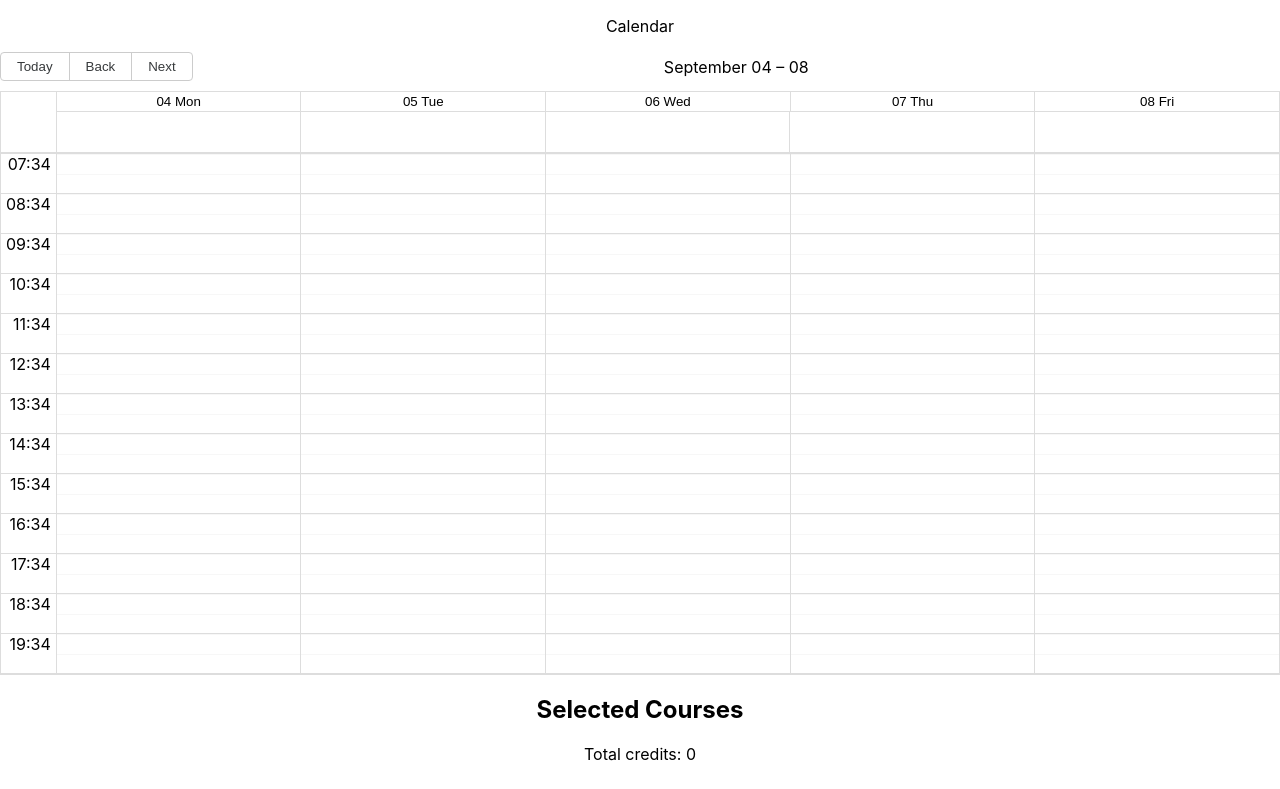
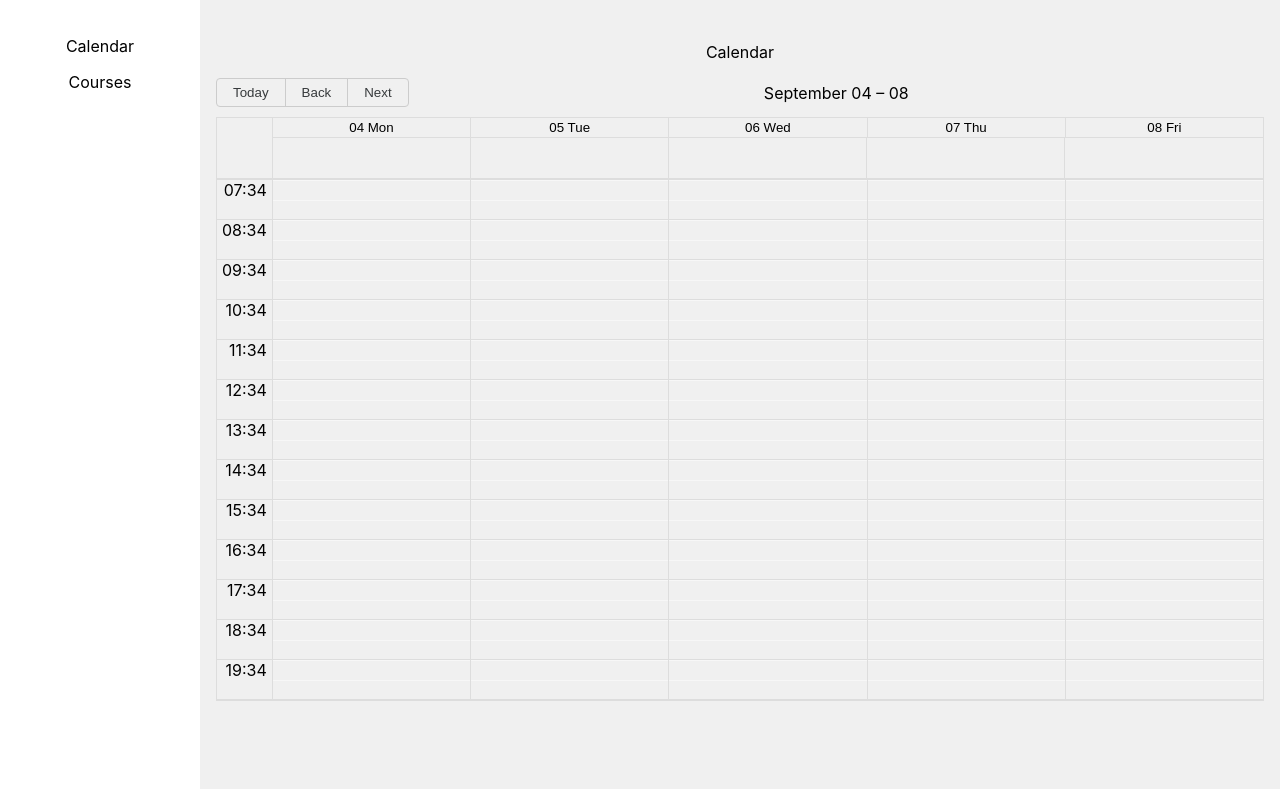
Before and after one commit to erlhol/EmnePlanleggern, a React (Create React App) app in the folder my-app/: page / in a window 1280 px wide. Shown: the top 789 px of the page. Built offline with nearby package versions, Linux system fonts and the light colour scheme; the HTML template or start-up script is replaced by a standard one.

Commit message:
Add to possible refactor changes

```diff
--- a/my-app/src/App.js
+++ b/my-app/src/App.js
@@ -4,6 +4,8 @@ import Schedule from './Schedule';
 import courses from './jsonfiles/courses.json'
 import 'react-big-calendar/lib/css/react-big-calendar.css';
 import { useState } from 'react';
+import { Navigation } from './Navigation';
+import classes from "./App.module.css";
 
 function App() {
 
@@ -11,7 +13,12 @@ function App() {
     Handles selected subjects (the subjects you have chosen)
     Renders all of the needed components*/
 
+    const [activePage, setActivePage] = useState("Calendar");
     const [selectedSubjects, setSelectedSubjects] = useState([]);
+
+    function activePageHandler(page) {
+        setActivePage(page);
+      }
 
     const onSetSelectedSubjects = (subject,should_add) => {
         if (should_add) {
@@ -27,12 +34,23 @@ function App() {
     }
 
     return (
-        <div className="App">
-        <p>Calendar</p>
-        <Schedule subjects={selectedSubjects}></Schedule>
-        <Courses subjects={courses} selected={selectedSubjects} changeSelected={onSetSelectedSubjects}></Courses>
+        <div className='App'>
+            <div className={classes.container}>
+            <div className={classes.left}>
+                <Navigation
+                activePage={activePage}
+                activePageHandler={activePageHandler}
+                />
+            </div>
+            <div className={classes.right}>
+                {activePage === "Calendar" && <><p>Calendar</p><Schedule subjects={selectedSubjects}></Schedule></>}
+                {activePage === "Courses" && <Courses subjects={courses} selected={selectedSubjects} changeSelected={onSetSelectedSubjects}></Courses>}
+            </div>
+            </div>
         <a href="mailto:erlinhol@uio.no">Kontakt Erling Holte på mail</a>
         </div>
+
+
     );
 }
 
--- /dev/null
+++ b/my-app/src/App.module.css
@@ -0,0 +1,17 @@
+.container {
+    display: flex;
+    min-height: 100vh;
+}
+
+.left {
+    width: 200px;
+    min-height: 100vh;
+    padding-top: 20px;
+}
+
+.right {
+    flex-grow: 1;
+    min-height: 100vh;
+    padding: 26px 16px 0;
+    background: #f0f0f0;
+}
--- /dev/null
+++ b/my-app/src/Navigation.js
@@ -0,0 +1,18 @@
+import React from "react";
+
+export function Navigation(props) {
+  return (
+    <div>
+      <p
+        label="Calendar"
+        active={props.activePage == "Calendar"}
+        onClick={() => props.activePageHandler("Calendar")}
+      >Calendar</p>
+      <p
+        label="Courses"
+        active={props.activePage == "Courses"}
+        onClick={() => props.activePageHandler("Courses")}
+      >Courses </p>
+    </div>
+  );
+}
```
